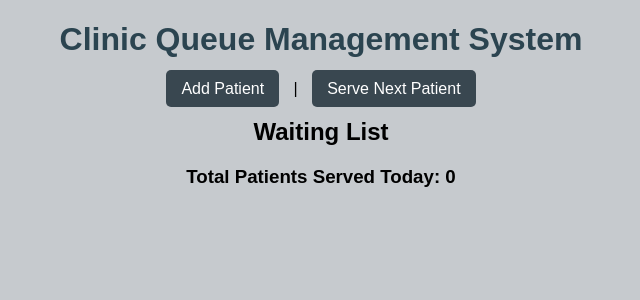
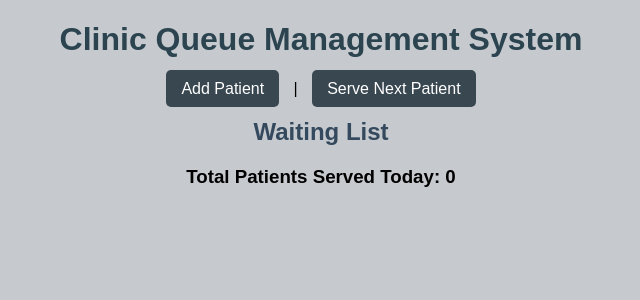
Before and after one commit to Aliyuusman424/Clinic-Queue-Management-System, a Flask app: page / in a window 1280 px wide. Shown: the top 300 px of the page, without its empty margins (319-959 px from the left). Run offline with Flask 3, Linux system fonts and the light colour scheme.

Commit message:
Styled section headers

```diff
--- a/static/css/style.css
+++ b/static/css/style.css
@@ -52,3 +52,7 @@ input {
     width: 200px;
     margin-bottom: 10px;
 }
+h2 {
+    color: #34495e;
+    margin-top: 20px;
+}
```
